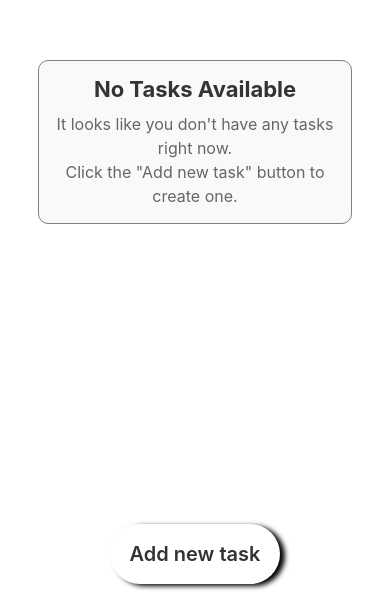
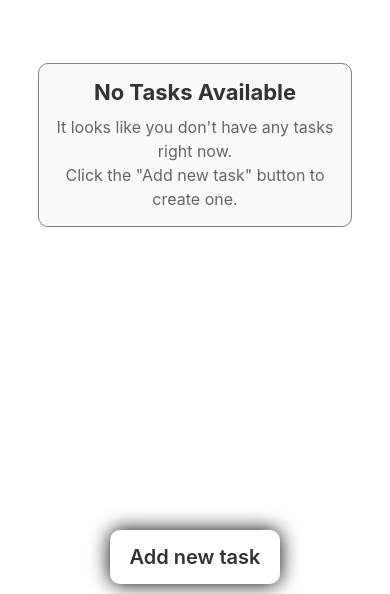
Before and after one commit to Adilxa/todoreactnative, a React Native app: screen / in a window 390 px wide. Shown: the part 250-844 px from the top of the page. Built offline with nearby package versions, Linux system fonts and the light colour scheme.

Commit message:
fix: some issues

```diff
--- a/src/components/AddTaskButton/AddTaskButton.tsx
+++ b/src/components/AddTaskButton/AddTaskButton.tsx
@@ -26,14 +26,13 @@ const styles = StyleSheet.create({
     wrapper: {
         alignItems: 'center',
         backgroundColor: '#fff',
-        borderRadius: 50,
-        elevation: 3,
-        height: 60,
+        borderRadius: 10,
+        elevation: 20,
+        paddingVertical: 15,
         justifyContent: 'center',
         paddingHorizontal: 20,
-        shadowOffset: { width: 5, height: 2 },
-        shadowOpacity: 1,
-        shadowRadius: 5,
+        shadowOpacity: 10,
+        shadowRadius: 20,
     },
 });
 
--- a/src/components/Modal/Modal.tsx
+++ b/src/components/Modal/Modal.tsx
@@ -1,4 +1,4 @@
-import React, { useState, useEffect, useRef } from 'react';
+import React, { useEffect, useRef } from 'react';
 import {
   View,
   StyleSheet,
--- a/src/pages/HomePage/HomePage.tsx
+++ b/src/pages/HomePage/HomePage.tsx
@@ -11,7 +11,7 @@ import CreateTaskForm from './atoms/CreateTaskForm';
 function HomeScreen() {
     const { tasks, loadTasks } = useTasksStore(state => state);
 
-    const [open, setOpen] = useState(false);
+    const [modal, setModal] = useState(false);
 
     const renderItem = useMemo(
         () =>
@@ -43,9 +43,9 @@ function HomeScreen() {
             ) : (
                 <NoData />
             )}
-            <AddTaskButton setModal={setOpen} />
-            <ModalPopUp visible={open} setModal={setOpen}>
-                <CreateTaskForm onClose={() => setOpen(false)} />
+            <AddTaskButton setModal={setModal} />
+            <ModalPopUp visible={modal} setModal={setModal}>
+                <CreateTaskForm onClose={() => setModal(false)} />
             </ModalPopUp>
         </View>
     );
```
